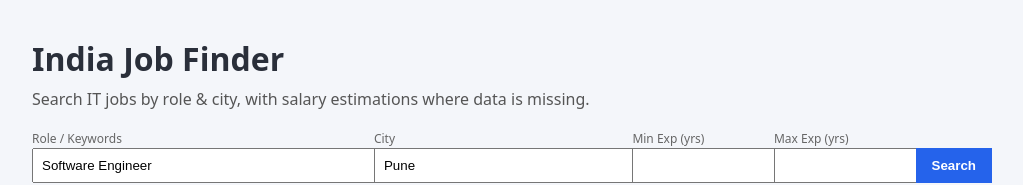
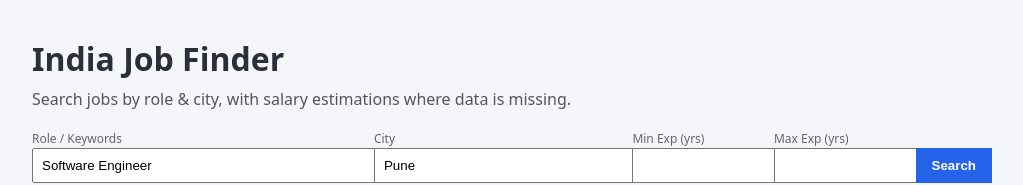
Before and after one commit to Sampoorna-tech/ai-job-finder, a React (Vite) app in the folder frontend/: page / in a window 1280 px wide. Shown: the top 185 px of the page, without its empty margins (128-1151 px from the left). Built offline with nearby package versions, Linux system fonts and the light colour scheme; no server answers.

Commit message:
again text change

```diff
--- a/frontend/src/App.jsx
+++ b/frontend/src/App.jsx
@@ -67,7 +67,7 @@ setJobs(allJobs);
     <div style={{ fontFamily: "system-ui, sans-serif", padding: "16px", maxWidth: "960px", margin: "0 auto" }}>
       <h1 style={{ marginBottom: "8px" }}>India Job Finder</h1>
       <p style={{ marginTop: 0, color: "#555" }}>
-        Search IT jobs by role & city, with salary estimations where data is missing.
+        Search jobs by role & city, with salary estimations where data is missing.
       </p>
 
       <form onSubmit={fetchJobs} style={{
```
